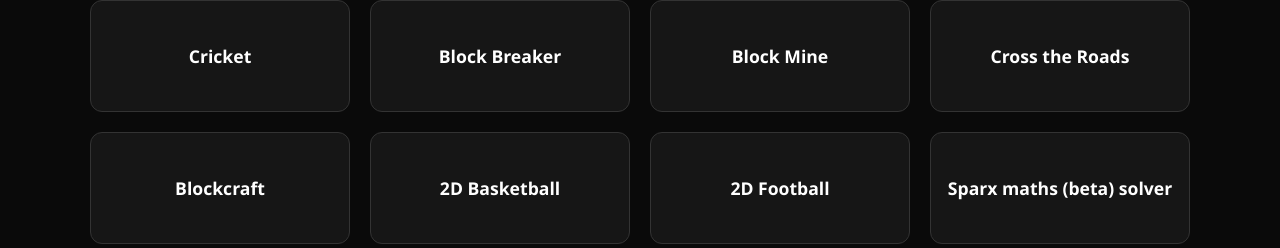
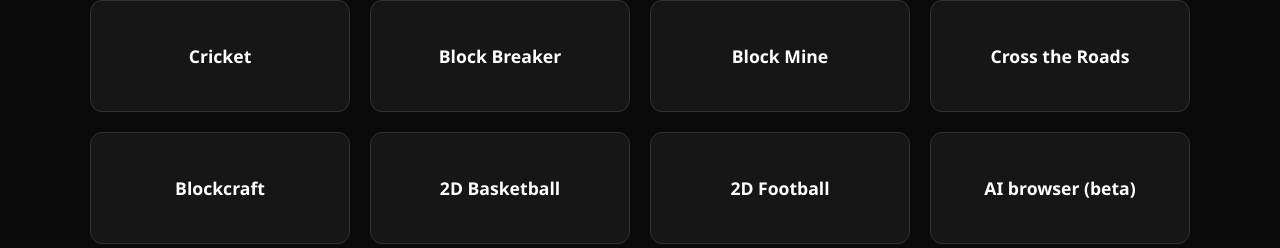
Before and after one commit to ERR0RA/NebulaGames, a plain HTML site: page index.html in a window 1280 px wide. Shown: the part 552-800 px from the top of the page. Drawn offline with Linux system fonts and the light colour scheme.

Commit message:
Update index.html

```diff
--- a/index.html
+++ b/index.html
@@ -136,6 +136,7 @@
         <a href="blockcraft.html" target="_blank" class="game-link">Blockcraft</a>
         <a href="basketball.html" target="_blank" class="game-link">2D Basketball</a>
         <a href="football.html" target="_blank" class="game-link">2D Football</a>
+        <a href="ai.html" target="_blank" class="game-link">AI browser (beta)</a>
 
         <!-- Old Sparx solver link (kept it) -->
         <a href="sparxmaths.html" target="_blank" class="game-link">Sparx maths (beta) solver</a>
```
